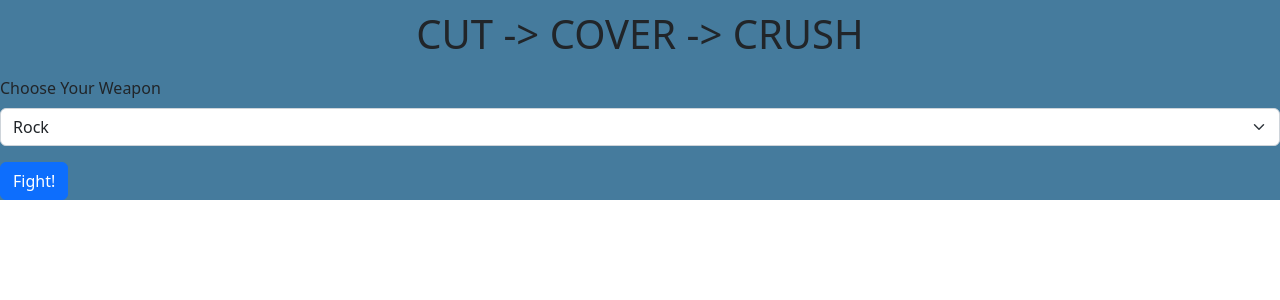
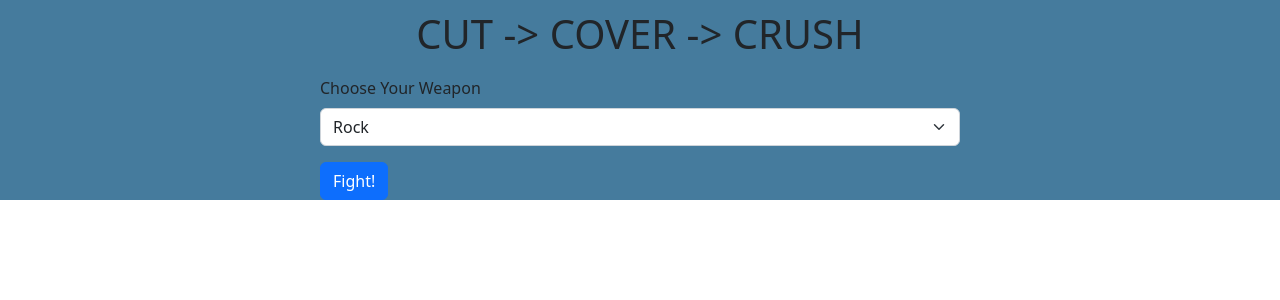
Before and after one commit to HedgeApple/frontend_homework, a React (Create React App) app in the folder cut-cover-crush/: page / in a window 1280 px wide. Shown: the top 300 px of the page. Built offline with nearby package versions, Linux system fonts and the light colour scheme.

Commit message:
form style

```diff
--- a/cut-cover-crush/src/style/App.css
+++ b/cut-cover-crush/src/style/App.css
@@ -1,3 +1,7 @@
 main {
   background-color: #457b9d;
 }
+form {
+  width:50%;
+  margin: auto;
+}
```
